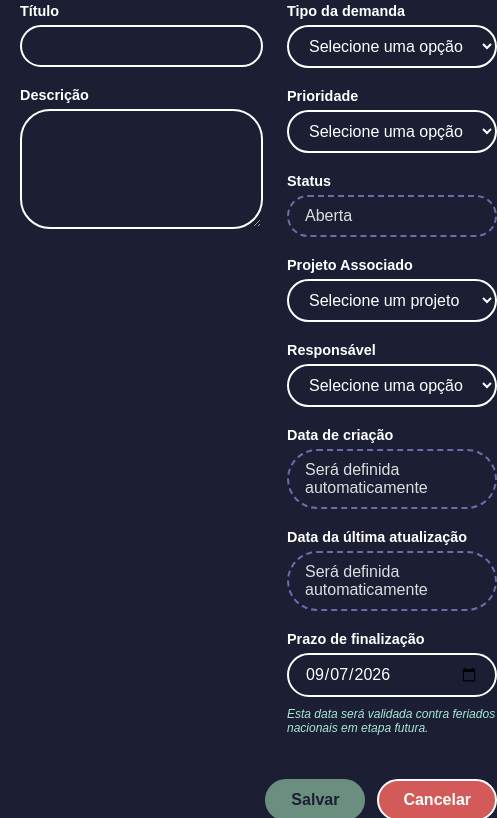
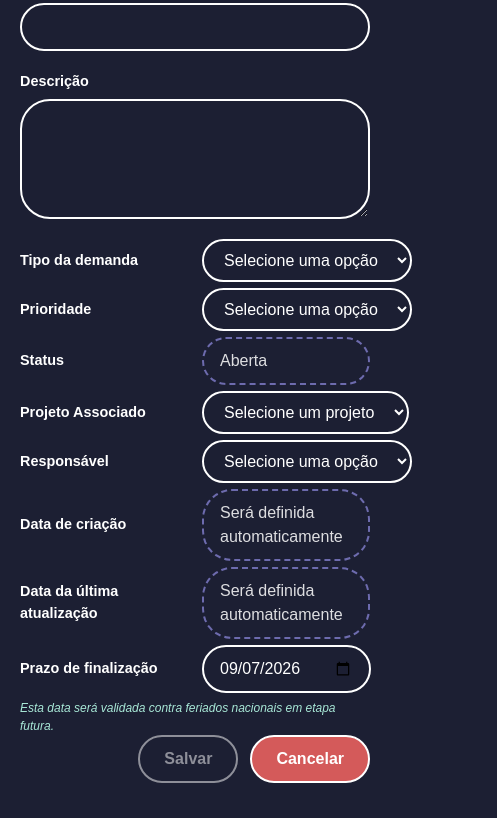
Before and after one commit to jheny-ss/PI-II-Time-9, a plain HTML site: page paginas/formulario-demanda.html in a window 390 px wide. Shown: the part 182-1000 px from the top of the page, 497 px wide, since content can reach past the window. Drawn offline with nearby package versions, Linux system fonts and the light colour scheme.

Commit message:
feat: integra Bootstrap e reorganiza campos em linhas compactas
Inclui o Bootstrap via CDN (somente CSS) e substitui o CSS Grid fixo
por row/col-lg-* para responsividade, testado em 320px, 375px, 768px,
991px e 1280px sem regressões. Também troca o layout dos 8 campos de
metadados de "label em cima" para linhas compactas (label à esquerda,
valor à direita), reduzindo bastante a altura da tela e aproximando o
visual do painel de criação de item do GitHub Projects. Título e
Descrição mantêm o formato anterior. Layout ainda em ajuste.

```diff
--- a/css/formulario-demanda.css
+++ b/css/formulario-demanda.css
@@ -33,16 +33,10 @@ main {
     padding: 40px 20px;
 }
 
-/* Grid de 2 colunas: principal (Título/Descrição) > lateral (metadados) */
-.form-demanda {
-    display: grid;
-    grid-template-columns: 2fr 1fr;
-    gap: 24px;
-}
+
 
 /* faz com que os botões ocupem toda a largura, por baixo das duas colunas */
 .form-acoes {
-    grid-column: 1 / -1;
     display: flex;
     gap: 12px;
     justify-content: flex-end;
@@ -62,9 +56,9 @@ main {
 }
 
 /* estilo compartilahdo para os campos preenchíveis -> contorno branco, fundo transparente, cantos arredondados */
-.campo input,
-.campo select,
-.campo textarea {
+.form-demanda input,
+.form-demanda select,
+.form-demanda textarea {
     background-color: transparent;
     border: 2px solid var(--cor-texto);
     border-radius: 30px;
@@ -77,6 +71,28 @@ main {
 .campo textarea {
     min-height: 120px;
     resize: vertical;
+}
+
+/* linha compacta pros campos de metadados: label à esquerda, valor à direita, tudo numa linha só */
+.campo-linha {
+    display: flex;
+    align-items: center;
+    gap: 12px;
+    margin-bottom: 6px;
+}
+
+.campo-linha label {
+    width: 170px;
+    flex-shrink: 0;
+    font-weight: bold;
+    font-size: 0.9rem;
+}
+
+.campo-linha select,
+.campo-linha input,
+.campo-linha p {
+    flex: 1;
+    margin: 0;
 }
 
 /* botões */
--- a/paginas/formulario-demanda.html
+++ b/paginas/formulario-demanda.html
@@ -9,6 +9,8 @@ Tela: Cadastro/Edição de Demanda
     <meta charset="UTF-8">
     <meta name="viewport" content="width=device-width, initial-scale=1.0">
     <title>Cadastro/Edição de Demandas</title>
+    <link rel="stylesheet" href="https://cdn.jsdelivr.net/npm/bootstrap@5.3.3/dist/css/bootstrap.min.css">
+
     <link rel="stylesheet" href="../css/formulario-demanda.css">
 </head>
 <body>
@@ -23,9 +25,9 @@ Tela: Cadastro/Edição de Demanda
             <span class="opcao-edicao">Edição</span>
         </label>
 
-        <form class="form-demanda">
+        <form class="form-demanda row">
 
-            <div class="form-principal">
+            <div class="form-principal col-lg-8">
                 <!-- Título e Descrição -->
                  <div class="campo">
                     <label for="titulo">Título</label>
@@ -40,9 +42,9 @@ Tela: Cadastro/Edição de Demanda
                  </div>
             </div>
 
-            <aside class="metadados-demanda">
+            <aside class="metadados-demanda col-lg-4">
                 <!-- tipo, prioridade, status, projeto, responsável, datas, prazo -->
-                <div class="campo">
+                <div class="campo-linha">
                     <label for="tipo">Tipo da demanda</label>
                     <select name="tipo" id="tipo" required>
                         <option value="" disabled selected>Selecione uma opção</option>
@@ -51,10 +53,10 @@ Tela: Cadastro/Edição de Demanda
                         <option value="melhoria">Melhoria</option>
                         <option value="documentacao">Documentação</option>
                     </select>
+                </div>
                 <span class="erro-validacao" id="erro-tipo"></span>
-                </div>
 
-                <div class="campo">
+                <div class="campo-linha">
                     <label for="prioridade">Prioridade</label>
                     <select name="prioridade" id="prioridade" required>
                         <option value="" disabled selected>Selecione uma opção</option>
@@ -63,10 +65,10 @@ Tela: Cadastro/Edição de Demanda
                         <option value="media">Média</option>
                         <option value="baixa">Baixa</option>
                     </select>
+                </div>
                 <span class="erro-validacao" id="erro-prioridade"></span>
-                </div>
 
-                <div class="campo">
+                <div class="campo-linha">
                     <label>Status</label>
 
                     <!-- modo cadastro: sempre fixo em "aberta", não é editável -->
@@ -78,21 +80,20 @@ Tela: Cadastro/Edição de Demanda
                         <option value="em_andamento">Em andamento</option>
                         <option value="cancelada">Cancelada</option>
                     </select>
+                </div>
                 <span class="erro-validacao" id="erro-status"></span>
-                </div>
 
-                <div class="campo">
+                <div class="campo-linha">
                     <label for="projeto">Projeto Associado</label>
-
                     <select name="projeto" id="projeto" required>
                         <option value="" disabled selected>Selecione um projeto</option>
                         <option value="projeto_a">Projeto A</option>
                         <option value="projeto_b">Projeto B</option>
                     </select>
+                </div>
                 <span class="erro-validacao" id="erro-projeto"></span>
-                </div>
 
-                <div class="campo">
+                <div class="campo-linha">
                     <label for="responsavel">Responsável</label>
                     <select name="responsavel" id="responsavel">
                         <option value="" disabled selected>Selecione uma opção</option>
@@ -100,10 +101,10 @@ Tela: Cadastro/Edição de Demanda
                         <option value="sabrina">Sabrina</option>
                         <option value="ariana">Ariana</option>
                     </select>
+                </div>
                 <span class="erro-validacao" id="erro-responsavel"></span>
-                </div>
 
-                <div class="campo">
+                <div class="campo-linha">
                     <label>Data de criação</label>
 
                     <!-- modo cadastro: demanda não existente -> data gerada no cadastro -->
@@ -113,7 +114,7 @@ Tela: Cadastro/Edição de Demanda
                     <p class="valor-fixo modo-edicao">27/08/2026</p>
                 </div>
 
-                <div class="campo">
+                <div class="campo-linha">
                     <label>Data da última atualização</label>
 
                     <!-- modo cadastro: ainda não houve nenhuma atualização -->
@@ -123,22 +124,21 @@ Tela: Cadastro/Edição de Demanda
                     <p class="valor-fixo modo-edicao">28/08/2026</p>
                 </div>
 
-                <div class="campo">
+                <div class="campo-linha">
                     <label for="prazo">Prazo de finalização</label>
                     <input type="date" name="prazo" id="prazo" value="2026-09-07">
-
+                </div>
                 <!-- exemplo estático do erro que a validação futura exibiria -->
                 <span class="erro-validacao" id="erro-prazo"></span>
 
                 <!-- TODO: validar datas contra feriados nacionais -> usar API externa -->
                 <small class="nota-campo">Esta data será validada contra feriados nacionais em etapa futura.</small>
-                </div>
 
 
 
             </aside>
 
-            <div class="form-acoes">
+            <div class="form-acoes col-12">
                 <button type="submit" class="btn btn-primario" id="btn-salvar">Salvar</button>
                 <button type="button" class="btn btn-secundario">Cancelar</button>
             </div>
```
Lines whose indentation alone changed are shown as unchanged.
